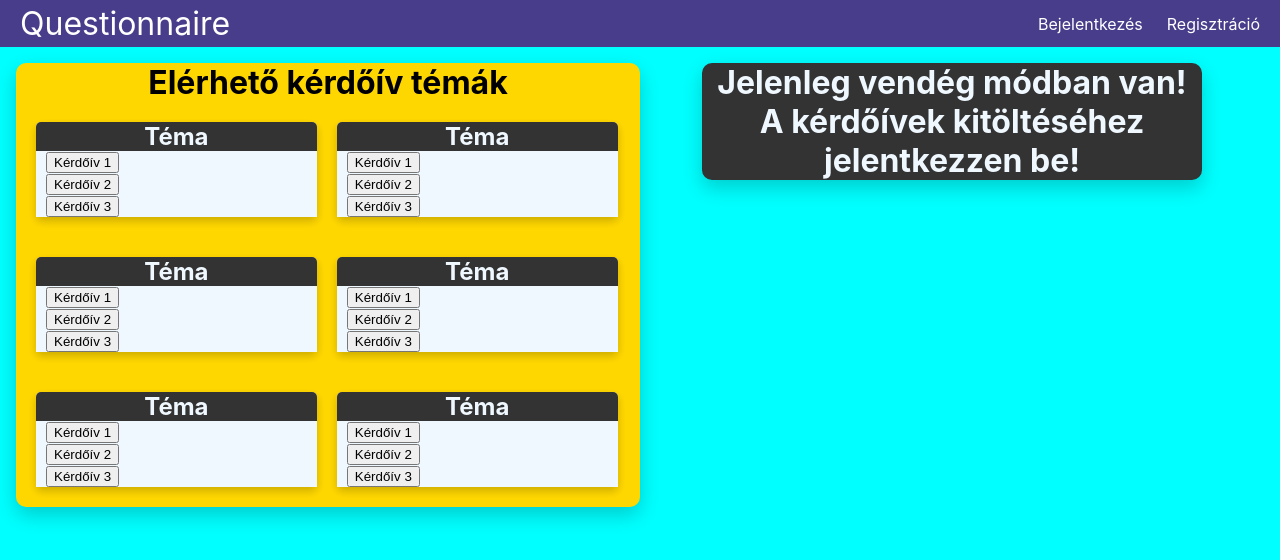
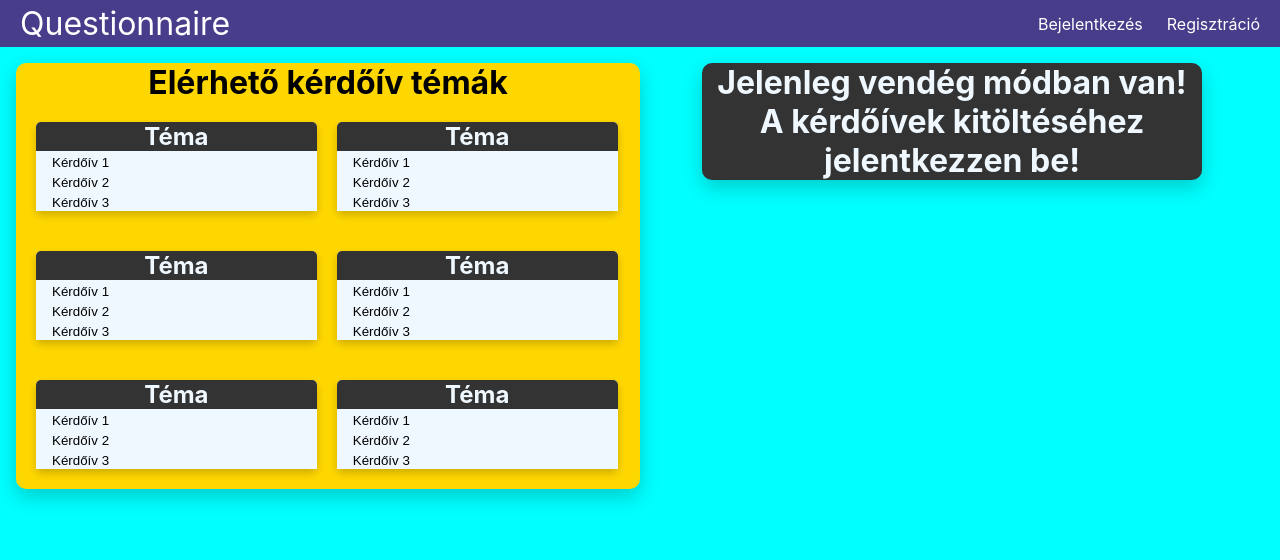
Before and after one commit to JaniITmer/Nagy-Projektmunka, a React (Create React App) app in the folder questionnaire/: page / in a window 1280 px wide. Shown: the top 560 px of the page. Built offline with nearby package versions, Linux system fonts and the light colour scheme.

Commit message:
Kérdőív gomb design (Home.css)

```diff
--- a/questionnaire/src/pages/Home.css
+++ b/questionnaire/src/pages/Home.css
@@ -1,3 +1,15 @@
+.kerdoivGomb{
+    border: none;
+    background-color: inherit;
+    color: inherit;
+    cursor: pointer;
+    transition: color 0.3s;
+}
+
+.kerdoivGomb:hover{
+    color: #add8ea
+}
+
 .card {
     background-color: aliceblue;
     float: left;
--- a/questionnaire/src/pages/Home.js
+++ b/questionnaire/src/pages/Home.js
@@ -9,50 +9,50 @@ export default function Home() {
         <div className="card">
             <h2>Téma</h2>
             <div class="card-content">
-                <p><button className="fill-out-button">Kérdőív 1</button></p>
-                <p><button className="fill-out-button">Kérdőív 2</button></p>
-                <p><button className="fill-out-button">Kérdőív 3</button></p>
+                <p><button className="kerdoivGomb">Kérdőív 1</button></p>
+                <p><button className="kerdoivGomb">Kérdőív 2</button></p>
+                <p><button className="kerdoivGomb">Kérdőív 3</button></p>
 
             </div>
         </div>
         <div className="card">
             <h2>Téma</h2>
             <div class="card-content">
-            <p><button className="fill-out-button">Kérdőív 1</button></p>
-                <p><button className="fill-out-button">Kérdőív 2</button></p>
-                <p><button className="fill-out-button">Kérdőív 3</button></p>
+            <p><button className="kerdoivGomb">Kérdőív 1</button></p>
+                <p><button className="kerdoivGomb">Kérdőív 2</button></p>
+                <p><button className="kerdoivGomb">Kérdőív 3</button></p>
             </div>
         </div>
         <div className="card">
             <h2>Téma</h2>
             <div class="card-content">
-            <p><button className="fill-out-button">Kérdőív 1</button></p>
-                <p><button className="fill-out-button">Kérdőív 2</button></p>
-                <p><button className="fill-out-button">Kérdőív 3</button></p>
+            <p><button className="kerdoivGomb">Kérdőív 1</button></p>
+                <p><button className="kerdoivGomb">Kérdőív 2</button></p>
+                <p><button className="kerdoivGomb">Kérdőív 3</button></p>
             </div>
         </div>
         <div className="card">
             <h2>Téma</h2>
             <div class="card-content">
-            <p><button className="fill-out-button">Kérdőív 1</button></p>
-                <p><button className="fill-out-button">Kérdőív 2</button></p>
-                <p><button className="fill-out-button">Kérdőív 3</button></p>
+            <p><button className="kerdoivGomb">Kérdőív 1</button></p>
+                <p><button className="kerdoivGomb">Kérdőív 2</button></p>
+                <p><button className="kerdoivGomb">Kérdőív 3</button></p>
             </div>
         </div>
         <div className="card">
             <h2>Téma</h2>
             <div class="card-content">
-            <p><button className="fill-out-button">Kérdőív 1</button></p>
-                <p><button className="fill-out-button">Kérdőív 2</button></p>
-                <p><button className="fill-out-button">Kérdőív 3</button></p>
+            <p><button className="kerdoivGomb">Kérdőív 1</button></p>
+                <p><button className="kerdoivGomb">Kérdőív 2</button></p>
+                <p><button className="kerdoivGomb">Kérdőív 3</button></p>
             </div>
         </div>
         <div className="card">
             <h2>Téma</h2>
             <div class="card-content">
-            <p><button className="fill-out-button">Kérdőív 1</button></p>
-                <p><button className="fill-out-button">Kérdőív 2</button></p>
-                <p><button className="fill-out-button">Kérdőív 3</button></p>
+            <p><button className="kerdoivGomb">Kérdőív 1</button></p>
+                <p><button className="kerdoivGomb">Kérdőív 2</button></p>
+                <p><button className="kerdoivGomb">Kérdőív 3</button></p>
             </div>
         </div>
 
```
